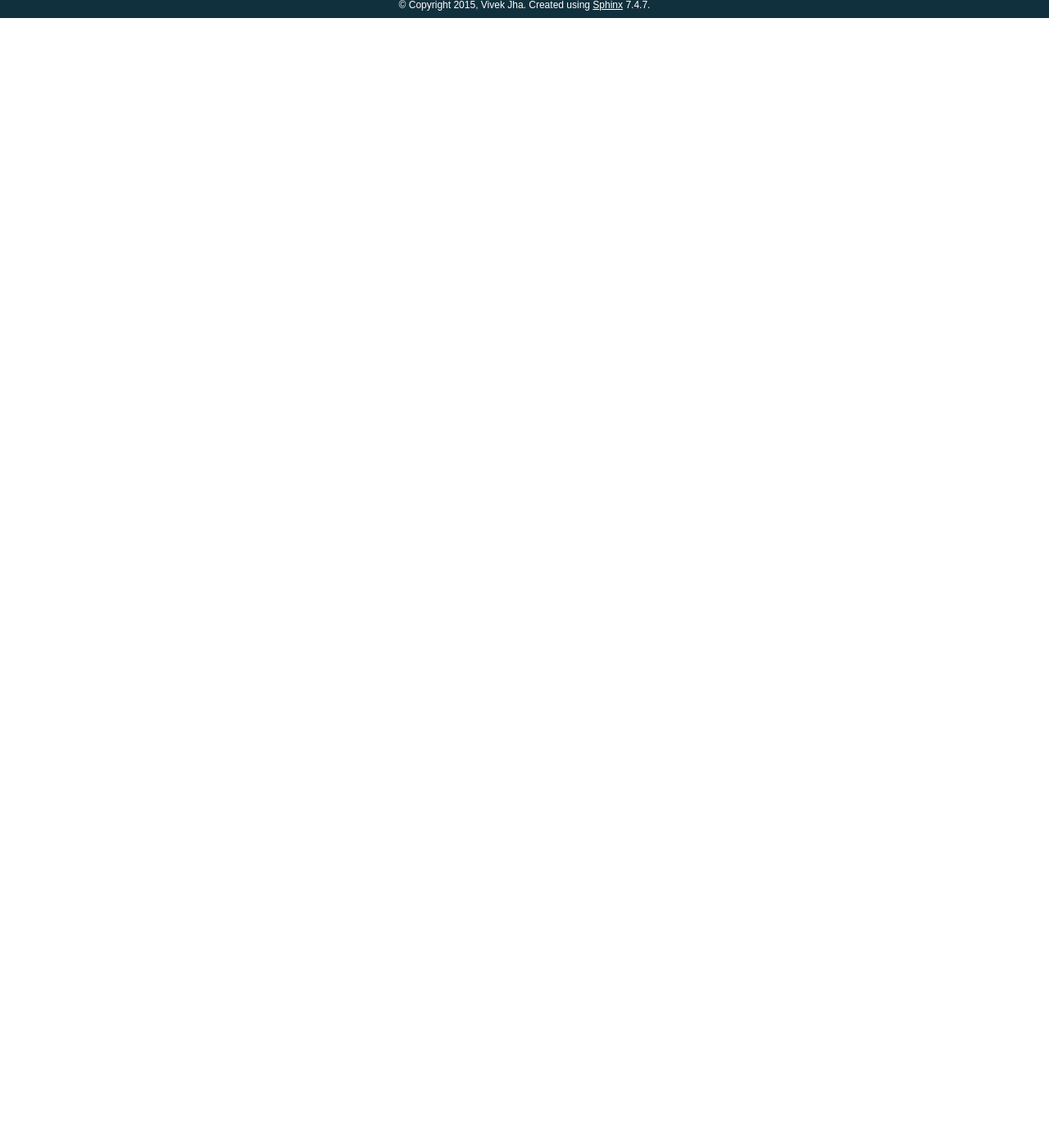
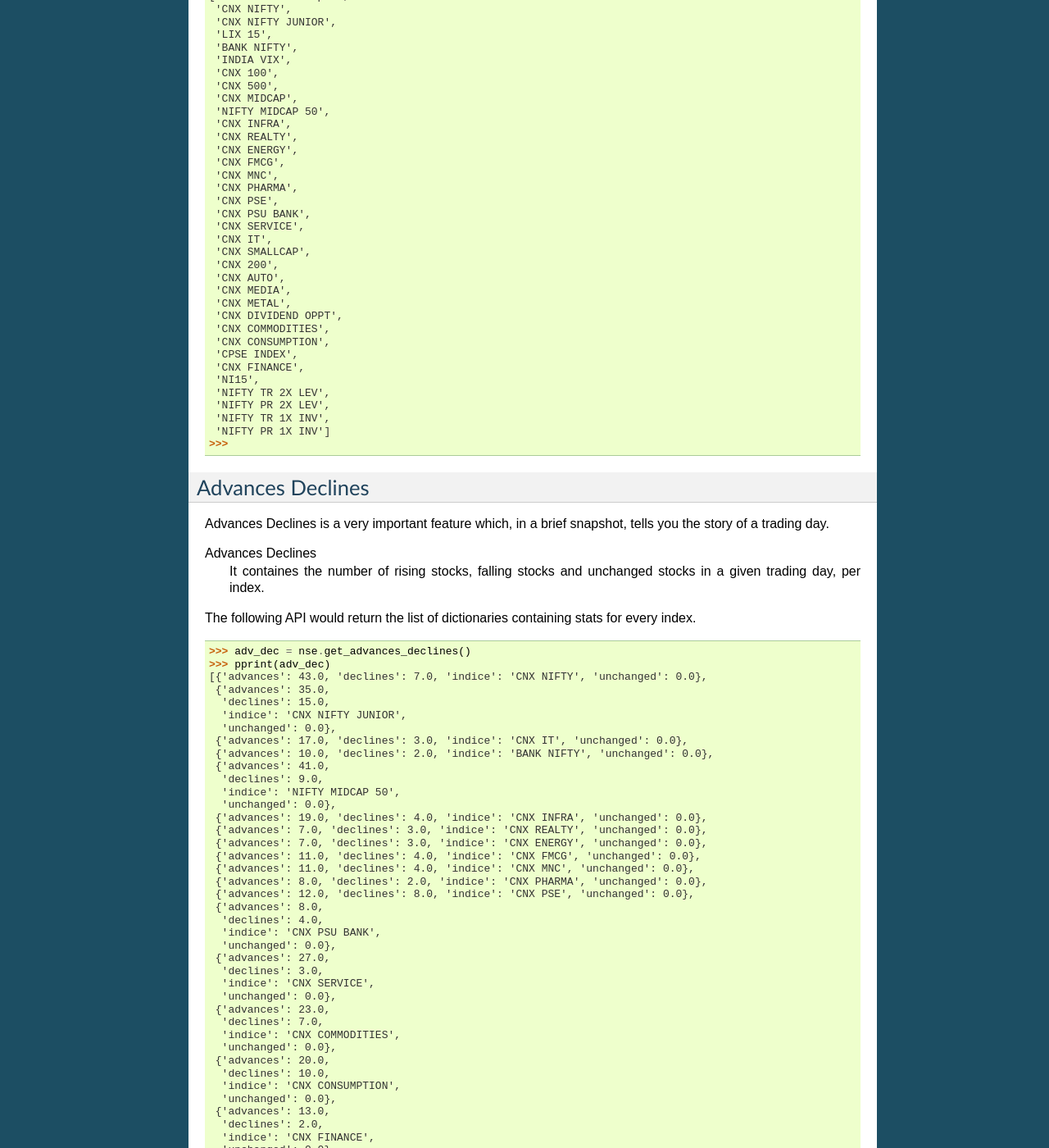
Before and after one commit to vsjha18/nsetools, a Sphinx documentation site: the page built from docs/source/usage.rst, in a window 1280 px wide and 1400 px high, scrolled down 2857 px. Shown: the whole window at 82% size. Built offline with Sphinx 7.4.7, drawn with Linux system fonts in a browser that asks for light colours; before the commit the page ends 2879 px from its top, so only the background shows below that; some of the changed text lies outside the part shown.

Commit message:
added docs

```diff
--- a/docs/source/usage.rst
+++ b/docs/source/usage.rst
@@ -133,8 +133,8 @@ This is true with **NSE** as well. This is how we will get quote for *CNX NIFTY*
 >>>
 
 
-But How do I Know All The Stock Codes?
---------------------------------------
+List of Traded Stock Codes & Names
+----------------------------------
 
 This is very trivial in general, if you are browsing manually. But there is a way to get it
 programatically as well.
@@ -163,7 +163,185 @@ programatically as well.
     Output has been truncated for better legibility. This is a dictionary with more that thousand
     entries.
 
-But How About Index Codes
--------------------------
+List of Index Codes
+-------------------
 
-You dont't always need a stock code. At times knowing the index
+Similar to above, there is a way to get the list of *codes* of all the traded indices.
+Unlike in previous section, the return type is list.
+
+>>> index_codes = nse.get_index_list()
+>>> pprint(index_codes)
+['CNX NIFTY Pre Open',
+ 'CNX NIFTY',
+ 'CNX NIFTY JUNIOR',
+ 'LIX 15',
+ 'BANK NIFTY',
+ 'INDIA VIX',
+ 'CNX 100',
+ 'CNX 500',
+ 'CNX MIDCAP',
+ 'NIFTY MIDCAP 50',
+ 'CNX INFRA',
+ 'CNX REALTY',
+ 'CNX ENERGY',
+ 'CNX FMCG',
+ 'CNX MNC',
+ 'CNX PHARMA',
+ 'CNX PSE',
+ 'CNX PSU BANK',
+ 'CNX SERVICE',
+ 'CNX IT',
+ 'CNX SMALLCAP',
+ 'CNX 200',
+ 'CNX AUTO',
+ 'CNX MEDIA',
+ 'CNX METAL',
+ 'CNX DIVIDEND OPPT',
+ 'CNX COMMODITIES',
+ 'CNX CONSUMPTION',
+ 'CPSE INDEX',
+ 'CNX FINANCE',
+ 'NI15',
+ 'NIFTY TR 2X LEV',
+ 'NIFTY PR 2X LEV',
+ 'NIFTY TR 1X INV',
+ 'NIFTY PR 1X INV']
+>>>
+
+Advances Declines
+-----------------
+
+Advances Declines is a very important feature which, in a brief snapshot, tells
+you the story of a trading day.
+
+Advances Declines
+    It containes the number of rising stocks, falling stocks and unchanged stocks
+    in a given trading day, per index.
+
+The following API would return the list of dictionaries containing stats for
+every index.
+
+>>> adv_dec = nse.get_advances_declines()
+>>> pprint(adv_dec)
+[{'advances': 43.0, 'declines': 7.0, 'indice': 'CNX NIFTY', 'unchanged': 0.0},
+ {'advances': 35.0,
+  'declines': 15.0,
+  'indice': 'CNX NIFTY JUNIOR',
+  'unchanged': 0.0},
+ {'advances': 17.0, 'declines': 3.0, 'indice': 'CNX IT', 'unchanged': 0.0},
+ {'advances': 10.0, 'declines': 2.0, 'indice': 'BANK NIFTY', 'unchanged': 0.0},
+ {'advances': 41.0,
+  'declines': 9.0,
+  'indice': 'NIFTY MIDCAP 50',
+  'unchanged': 0.0},
+ {'advances': 19.0, 'declines': 4.0, 'indice': 'CNX INFRA', 'unchanged': 0.0},
+ {'advances': 7.0, 'declines': 3.0, 'indice': 'CNX REALTY', 'unchanged': 0.0},
+ {'advances': 7.0, 'declines': 3.0, 'indice': 'CNX ENERGY', 'unchanged': 0.0},
+ {'advances': 11.0, 'declines': 4.0, 'indice': 'CNX FMCG', 'unchanged': 0.0},
+ {'advances': 11.0, 'declines': 4.0, 'indice': 'CNX MNC', 'unchanged': 0.0},
+ {'advances': 8.0, 'declines': 2.0, 'indice': 'CNX PHARMA', 'unchanged': 0.0},
+ {'advances': 12.0, 'declines': 8.0, 'indice': 'CNX PSE', 'unchanged': 0.0},
+ {'advances': 8.0,
+  'declines': 4.0,
+  'indice': 'CNX PSU BANK',
+  'unchanged': 0.0},
+ {'advances': 27.0,
+  'declines': 3.0,
+  'indice': 'CNX SERVICE',
+  'unchanged': 0.0},
+ {'advances': 23.0,
+  'declines': 7.0,
+  'indice': 'CNX COMMODITIES',
+  'unchanged': 0.0},
+ {'advances': 20.0,
+  'declines': 10.0,
+  'indice': 'CNX CONSUMPTION',
+  'unchanged': 0.0},
+ {'advances': 13.0,
+  'declines': 2.0,
+  'indice': 'CNX FINANCE',
+  'unchanged': 0.0},
+ {'advances': 9.0, 'declines': 6.0, 'indice': 'CNX AUTO', 'unchanged': 0.0},
+ {'advances': 30.0,
+  'declines': 20.0,
+  'indice': 'CNX DIVIDEND OPPT',
+  'unchanged': 0.0},
+ {'advances': 4.0, 'declines': 7.0, 'indice': 'CNX MEDIA', 'unchanged': 0.0},
+ {'advances': 10.0, 'declines': 5.0, 'indice': 'CNX METAL', 'unchanged': 0.0},
+ {'advances': 14.0, 'declines': 1.0, 'indice': 'LIX 15', 'unchanged': 0.0},
+ {'advances': 6.0, 'declines': 4.0, 'indice': 'CPSE INDEX', 'unchanged': 0.0},
+ {'advances': 11.0, 'declines': 4.0, 'indice': 'NI15', 'unchanged': 0.0},
+ {'advances': 38.0,
+  'declines': 11.0,
+  'indice': 'CNX NIFTY Pre Open',
+  'unchanged': 1.0}]
+>>>
+
+Top Losers & Gainers
+---------------------
+
+The following two APIs provides list of top losing and gaining stocks for the last
+trading session.
+
+>>> top_gainers = nse.get_top_gainers()
+>>>
+>>> pprint(top_gainers)
+[{'highPrice': 1176.95,
+  'lastCorpAnnouncement': 'Annual General Meeting / Dividend - Rs 14/- Per Share',
+  'lastCorpAnnouncementDate': '04-Jul-2014',
+  'lowPrice': 1125.35,
+  'ltp': 1171.05,
+  'netPrice': 4.19,
+  'openPrice': 1127.3,
+  'previousPrice': 1124.0,
+  'series': 'EQ',
+  'symbol': 'HDFC',
+  'tradedQuantity': 2019816.0,
+  'turnoverInLakhs': 23428.25},
+.
+.
+.
+.
+{'highPrice': 1539.0,
+  'lastCorpAnnouncement': 'Annual General Meeting / Dividend - Rs 14.25/- Per Share',
+  'lastCorpAnnouncementDate': '13-Aug-2014',
+  'lowPrice': 1501.5,
+  'ltp': 1537.0,
+  'netPrice': 2.27,
+  'openPrice': 1501.5,
+  'previousPrice': 1502.95,
+  'series': 'EQ',
+  'symbol': 'LT',
+  'tradedQuantity': 1291056.0,
+  'turnoverInLakhs': 19709.13}]
+>>>
+>>> top_losers = nse.get_top_losers()
+>>> pprint(top_losers)
+[{'highPrice': 655.9,
+  'lastCorpAnnouncement': 'Annual General Meeting/Dividend - Rs.17/- Per Share',
+  'lastCorpAnnouncementDate': '05-Sep-2014',
+  'lowPrice': 642.45,
+  'ltp': 646.75,
+  'netPrice': None,
+  'openPrice': 650.9,
+  'previousPrice': 654.2,
+  'series': 'EQ',
+  'symbol': 'BPCL',
+  'tradedQuantity': 1023715.0,
+  'turnoverInLakhs': 6638.08},
+.
+.
+.
+ {'highPrice': 766.0,
+  'lastCorpAnnouncement': 'Interim Dividend Rs.6/- Per Share (Purpose Revised)',
+  'lastCorpAnnouncementDate': '31-Oct-2014',
+  'lowPrice': 752.65,
+  'ltp': 757.05,
+  'netPrice': None,
+  'openPrice': 757.0,
+  'previousPrice': 758.45,
+  'series': 'EQ',
+  'symbol': 'HINDUNILVR',
+  'tradedQuantity': 1207322.0,
+  'turnoverInLakhs': 9174.56}]
+>>>
```
